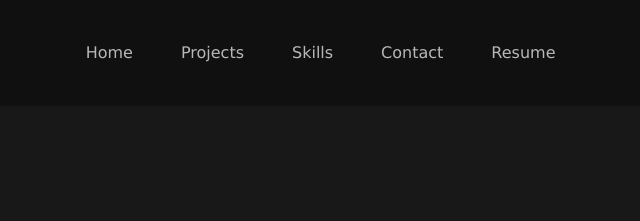
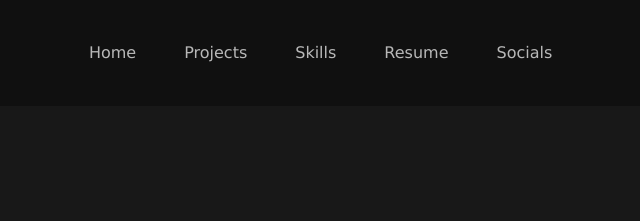
Before and after one commit to meconnor/portfolio-website, a plain HTML site: page index.html in a window 1280 px wide. Shown: the top 221 px of the page, 294-934 px from the left. Drawn offline with nearby package versions, Linux system fonts and the light colour scheme.

Commit message:
edited links in navbar

```diff
--- a/index.html
+++ b/index.html
@@ -23,8 +23,8 @@
             <a href="#home">Home</a>
             <a href="#projects">Projects</a>
             <a href="#skills">Skills</a>
-            <a href="#contact">Contact</a>
             <a href="#resume" id="resume">Resume</a>
+            <a href="#socials">Socials</a>
         </ul>
 
         <i class='bx bx-menu-alt-right' id="menu"></i>
@@ -224,7 +224,7 @@
 
 <!-- FOOTER -->
 
-    <footer>
+    <footer id="socials">
         <div class="col-left">
             <div class="col-box">
                 <span><i class='bx bxs-envelope' ></i></span>
```
